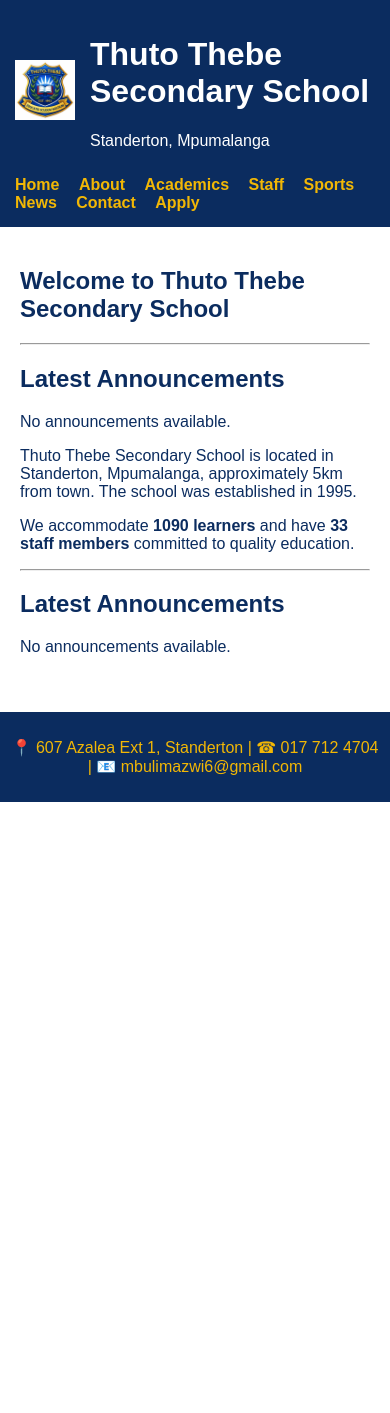
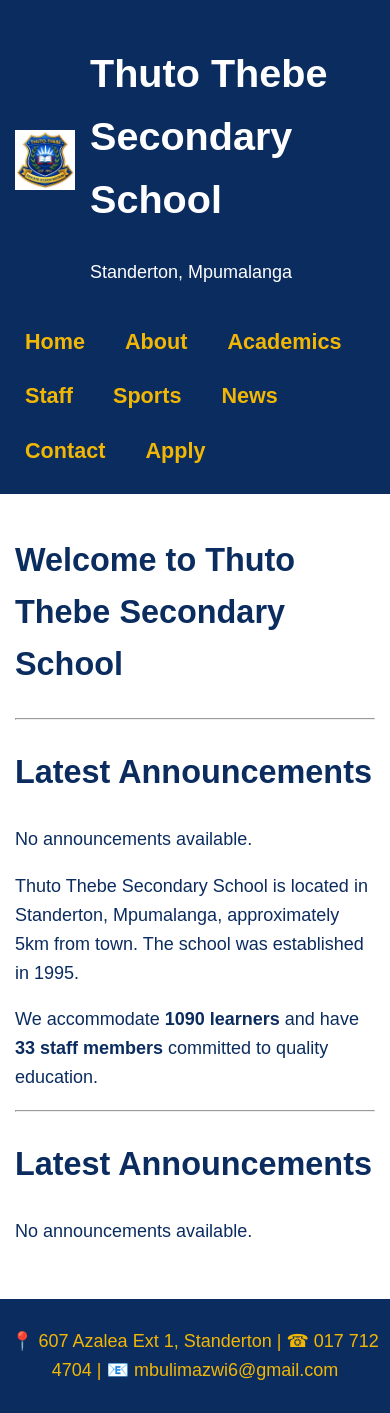
Before and after one commit to Mazwi-web/thuto_thebe_school, a Django app: page / in a window 390 px wide. Before the commit the page ends 802 px from the top, so only its background shows below. Run offline with Django 5.2, Linux system fonts and the light colour scheme; data that the repository does not hold is empty.

Commit message:
Improve mobile font size and responsiveness

```diff
--- a/school/static/school/style.css
+++ b/school/static/school/style.css
@@ -101,3 +101,80 @@ body {
 .read-more:hover {
     text-decoration: underline;
 }
+
+/* =========================
+   MOBILE RESPONSIVE STYLES
+   ========================= */
+
+/* Base font size for whole site */
+html {
+    font-size: 16px;
+}
+
+/* Improve readability on mobile */
+body {
+    font-size: 1rem;
+    line-height: 1.6;
+}
+
+/* Headings */
+h1 {
+    font-size: 2rem;
+}
+
+h2 {
+    font-size: 1.6rem;
+}
+
+h3 {
+    font-size: 1.3rem;
+}
+
+/* Navigation links */
+nav a {
+    font-size: 1.1rem;
+}
+
+/* Paragraphs */
+p {
+    font-size: 1rem;
+}
+
+/* Footer text */
+footer {
+    font-size: 0.95rem;
+}
+
+/* =========================
+   SMALL SCREENS (PHONES)
+   ========================= */
+@media (max-width: 768px) {
+
+    html {
+        font-size: 18px; /* ⬅ increases everything */
+    }
+
+    h1 {
+        font-size: 2.2rem;
+    }
+
+    h2 {
+        font-size: 1.8rem;
+    }
+
+    h3 {
+        font-size: 1.4rem;
+    }
+
+    nav a {
+        font-size: 1.2rem;
+        padding: 10px;
+        display: inline-block;
+    }
+
+    .container,
+    .content,
+    .main-content {
+        padding: 15px;
+    }
+}
```
